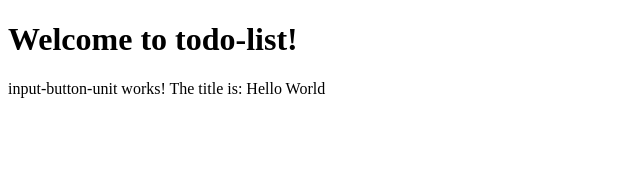
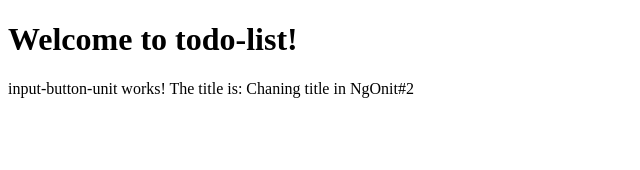
Before and after one commit to ngvidya/ng-girls-todo, an Angular app: page / in a window 1280 px wide. Shown: the top 170 px of the page, without its empty margins (0-640 px from the left). Built offline with nearby package versions, Linux system fonts and the light colour scheme.

Commit message:
examine life cycle hooks

```diff
--- a/src/app/input-button-unit/input-button-unit.component.ts
+++ b/src/app/input-button-unit/input-button-unit.component.ts
@@ -13,9 +13,24 @@ import { Component, OnInit } from '@angular/core';
 export class InputButtonUnitComponent implements OnInit {
   title = 'Hello World';
 
-  constructor() { }
+  constructor() {
+    console.log('in constructor');
+    this.changeTitle('My First Angular App');
+    console.log(this.title);
+  }
 
   ngOnInit(): void {
+    this.title = 'Chaning title in NgOnit#1';
+    console.log(this.title);
+    this.changeTitle('Angular CLI Rules');
+    console.log(this.title);
+   this.title = 'Chaning title in NgOnit#2';
+   console.log(this.title);
+  }
+
+  changeTitle(newTitle: string) {
+    console.log(newTitle);
+    this.title = newTitle;
   }
 
 }
```
